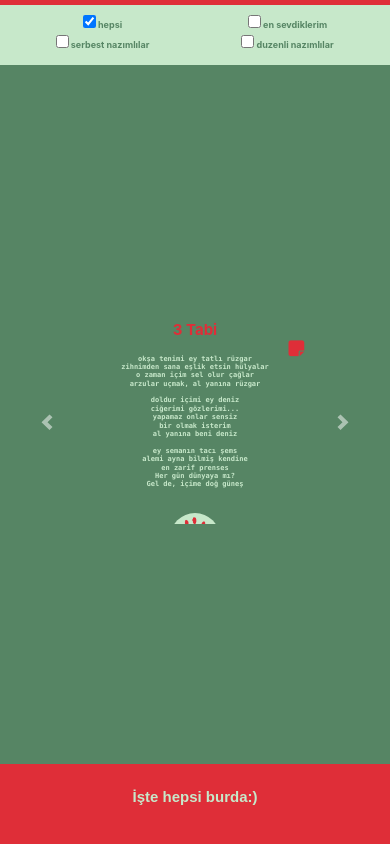
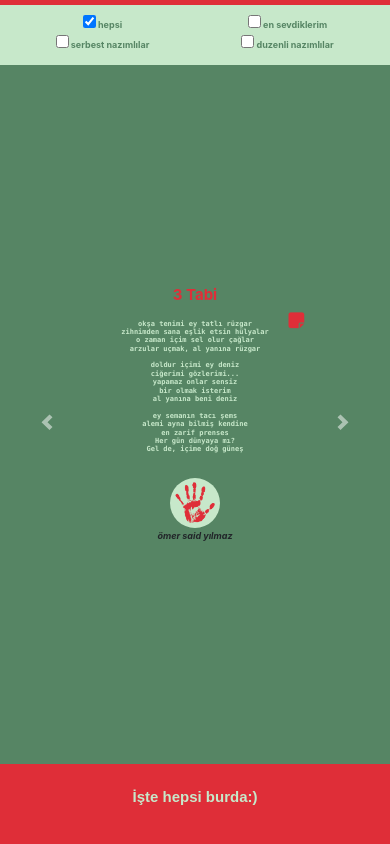
Before and after one commit to veneralogist/Karalamac-klar, a plain HTML site: page index.html in a window 390 px wide. Both pictures are taken after a click on the link "3 Tabi". Shown: the part 449-1293 px from the top of the page. Drawn offline with nearby package versions, Linux system fonts and the light colour scheme.

Commit message:
Update style.css

```diff
--- a/style.css
+++ b/style.css
@@ -231,7 +231,7 @@ h3 {
     width: 800%;
   }
   .carousel-item {
-    max-height: 80%;
+    max-height: 90%;
   }
 }
 @media (max-width: 950px) {
@@ -268,7 +268,7 @@ h3 {
     max-width: 300px;
   }
   .carousel-item {
-    max-height: 70%;
+    max-height: 80%;
   }
 }
 @media (max-width: 626px) {
@@ -300,7 +300,7 @@ h3 {
     width: 60%;
   }
   .carousel-item {
-    max-height: 60%;
+    max-height: 70%;
   }
 }
 @media (max-width: 500px) {
@@ -336,9 +336,6 @@ h3 {
     padding: 20% 0;
     width: 60%;
   }
-  .carousel-item {
-    max-height: 30%;
-  }
   .btn {
     display: inline-block;
   }
```
